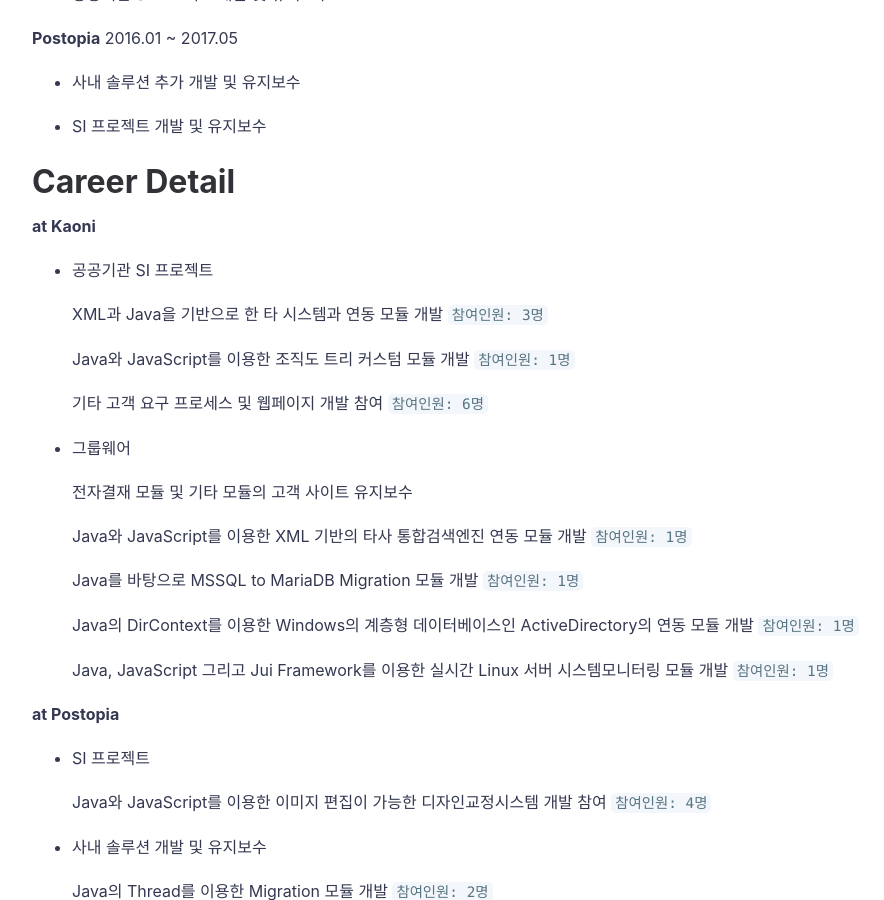
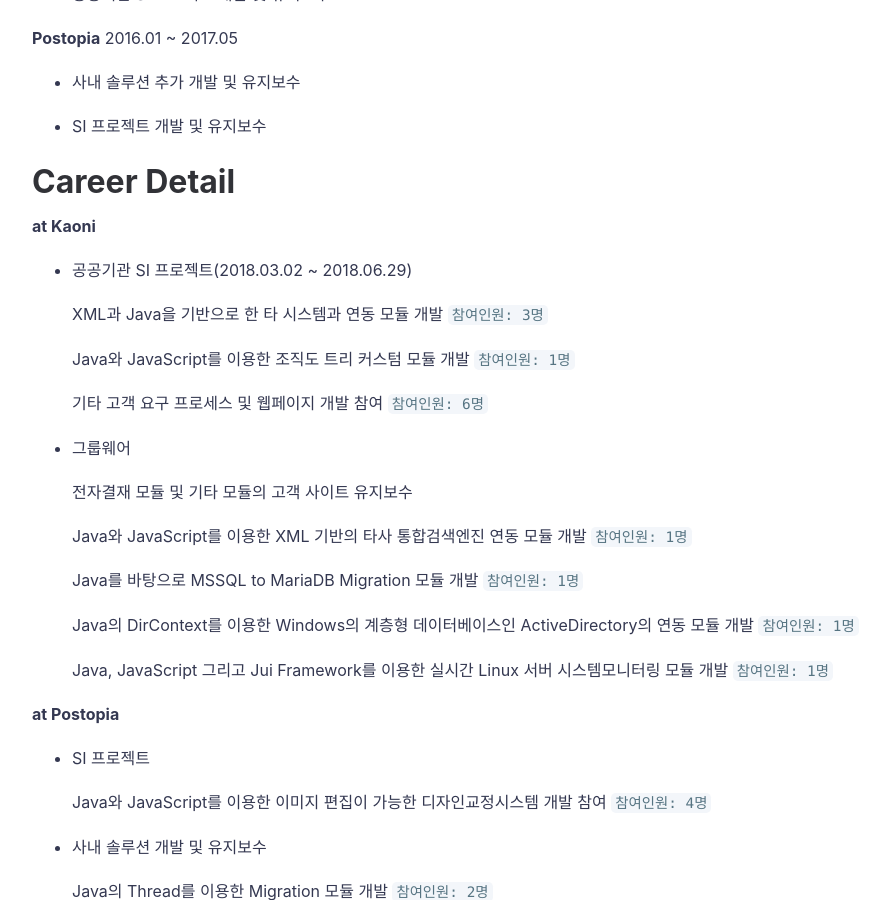
Before and after one commit to jonggyun/jonggyun.github.io, a Jekyll site: the page built from about.md, in a window 1280 px wide and 900 px high, scrolled down 838 px. Shown: the whole window, without its empty margins (188-1072 px from the left). Built offline with Jekyll 4.4.1, drawn with Linux system fonts in a browser that asks for light colours.

Commit message:
add duration in the Gwanghwamun

```diff
--- a/about.md
+++ b/about.md
@@ -49,7 +49,7 @@
 
 **at Kaoni**
 
-- 공공기관 SI 프로젝트
+- 공공기관 SI 프로젝트(2018.03.02 ~ 2018.06.29)
 
   XML과 Java을 기반으로 한 타 시스템과 연동 모듈 개발 `참여인원: 3명`
 
```
